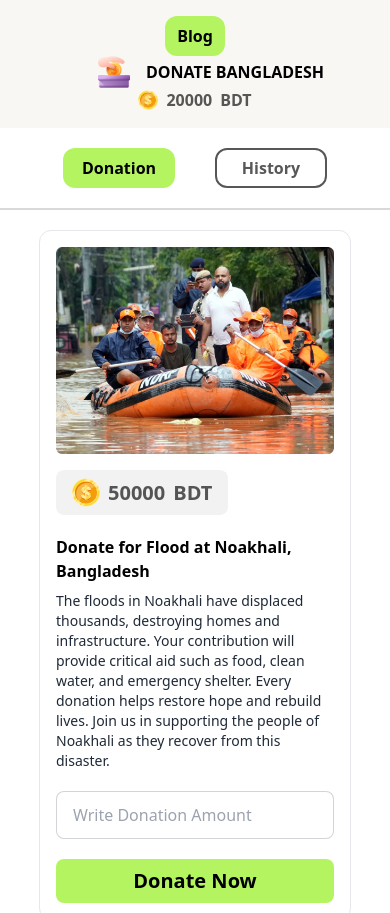
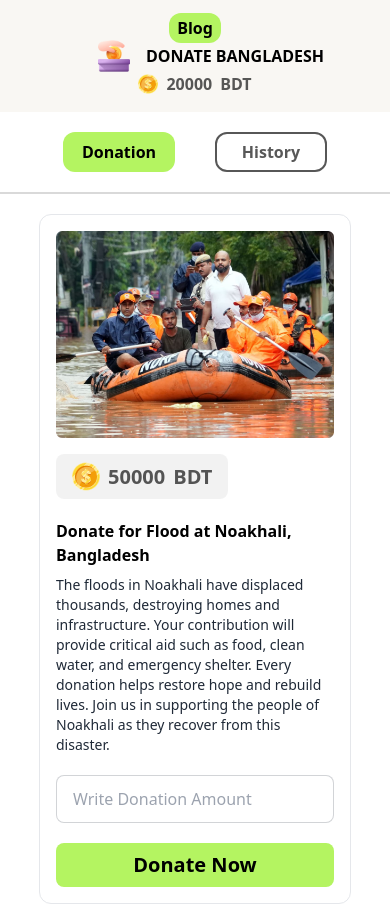
Before and after one commit to Sabuj-Chowdhury/Donation-DOM, a plain HTML site: page index.html in a window 390 px wide. Shown: the top 913 px of the page. Drawn offline with nearby package versions, Linux system fonts and the light colour scheme.

Commit message:
slight changes

```diff
--- a/index.html
+++ b/index.html
@@ -55,12 +55,13 @@
         <nav
           class="w-4/5 mx-auto flex items-center flex-col py-4 md:flex-row md:justify-between"
         >
-          <button
-            id="blog-btn"
-            class="px-3 py-2 bg-primary_btn_bg text-black border-none md:px-4 md:py-2 md:text-xl rounded-xl font-bold"
-          >
-            Blog
-          </button>
+          <div>
+            <a
+              href="blog.html"
+              class="md:px-4 md:py-2 px-2 py-1 md:text-xl rounded-xl font-bold bg-primary_btn_bg text-black border-none"
+              >Blog</a
+            >
+          </div>
           <div class="flex gap-4 items-center ml-8">
             <img
               src="./assets/logo.png"
```
Also changed, not shown: blog.html (+0 -2 lines).
